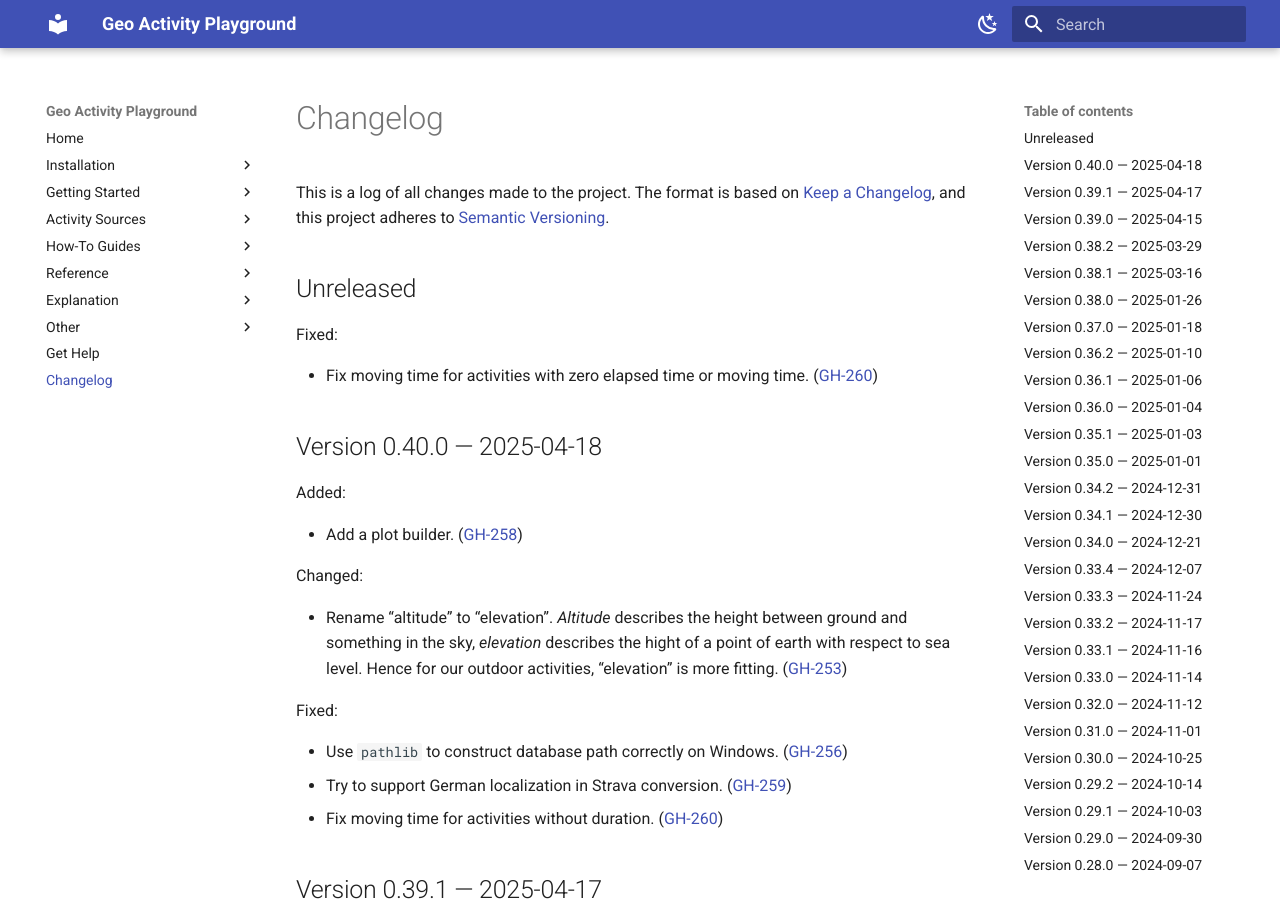
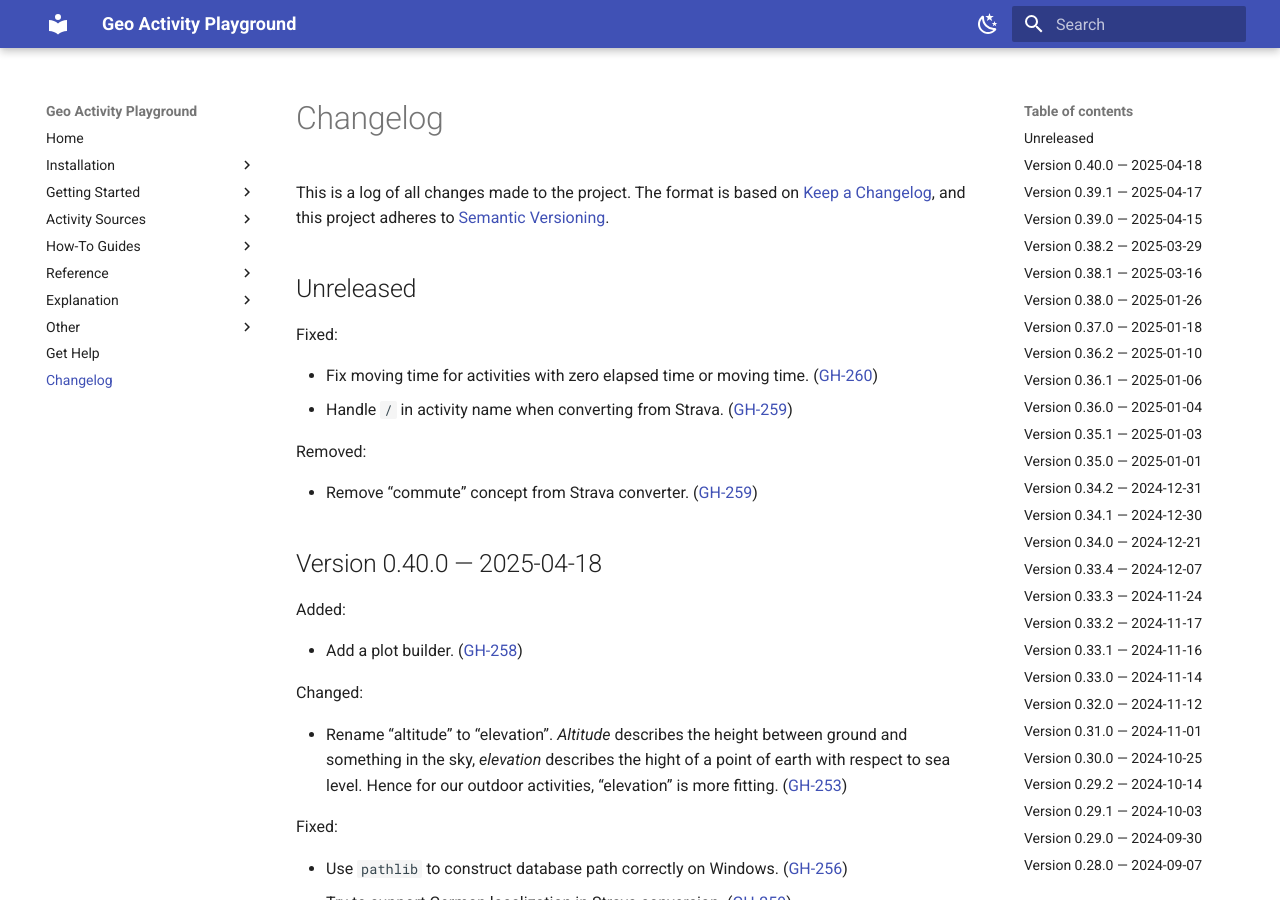
Before and after one commit to martin-ueding/geo-activity-playground, an MkDocs documentation site: the page built from docs/changelog.md, in a window 1280 px wide and 900 px high. Built offline with MkDocs 1.6.1 and Material for MkDocs 9.7.7, drawn with Linux system fonts in a browser that asks for light colours.

Commit message:
Changelog entry

```diff
--- a/docs/changelog.md
+++ b/docs/changelog.md
@@ -20,6 +20,11 @@ Types of changes
 Fixed:
 
 - Fix moving time for activities with zero elapsed time or moving time. ([GH-260](https://github.com/martin-ueding/geo-activity-playground/issues/260))
+- Handle `/` in activity name when converting from Strava. ([GH-259](https://github.com/martin-ueding/geo-activity-playground/issues/259))
+
+Removed:
+
+- Remove “commute” concept from Strava converter. ([GH-259](https://github.com/martin-ueding/geo-activity-playground/issues/259))
 
 ## Version 0.40.0 — 2025-04-18
 
```
